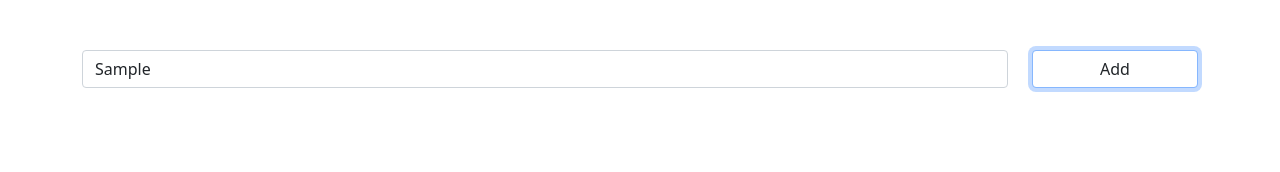
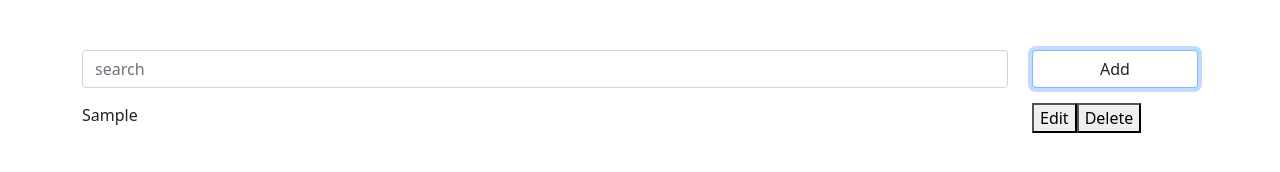
Before and after one commit to Bhagyesh2117/WelTech-Tasks, a plain HTML site: page Button.html in a window 1280 px wide. Both pictures are taken after typing "Sample" into the empty fields and a click on the button "Add". Drawn offline with Linux system fonts and the light colour scheme.

Commit message:
this data

```diff
--- a/Button.html
+++ b/Button.html
@@ -11,7 +11,7 @@
     <script src="js/bootstrap.min.js"></script>
     <style>
         .topP50 {
-        padding-top:50px;
+            padding-top: 50px;
         }
 
         .topP15 {
@@ -19,17 +19,89 @@
         }
     </style>
 </head>
+
 <body>
     <div class="container topP50">
         <div class="row">
             <div class="col-lg-10">
-                <input class="form-control" type="text" name="intext" id="searchText" placeholder="search">
+                <input class="form-control" type="text" name="intext" id="AddText" placeholder="search">
+
             </div>
             <div class="col-lg-2">
-                <button class="form-control">Add</button>
+                <button id="MyClick" class="form-control" onclick="add()">Add</button>
             </div>
         </div>
+        <div id="display">
+
         </div>
+
+    </div>
+
+
+
+
+    <script>
+
+        let myItems = [];
+        let IsEdit = -1;
+
+
+
+        function display() {
+
+
+            let MyItemArray = myItems.map(function (value, index) {
+
+
+                return `<div class="row topP15">
+            <div class="col-lg-10">
+                <label for="">${value}</label>
+
+            </div>
+            <div class="col-lg-2">
+                <button class="" onclick="">Edit</button><button class="" onclick="Delete(${index})">Delete</button>
+            </div>
+        </div>`
+            });
+            document.getElementById("display").innerHTML = MyItemArray.join(" ")
+            console.log(MyItemArray)
+        }
+
+        function add() {
+
+            let MyText = document.getElementById("AddText").value;
+
+            myItems.push(MyText);
+            display()
+
+            document.getElementById("AddText").value = ''
+        }
+
+        function Delete(index) {
+
+            let myItem = myItems.filter(function(value, index){
+
+
+            })
+
+            myItems = myItem
+
+
+
+            let MyText = document.getElementById("AddText").value;
+
+            myItems.pop(MyText);
+            display()
+
+            document.getElementById("AddText").value = ''
+        }
+
+    </script>
+
+
+
+
+
 </body>
 
 </html>
```
Lines whose indentation alone changed are shown as unchanged.
